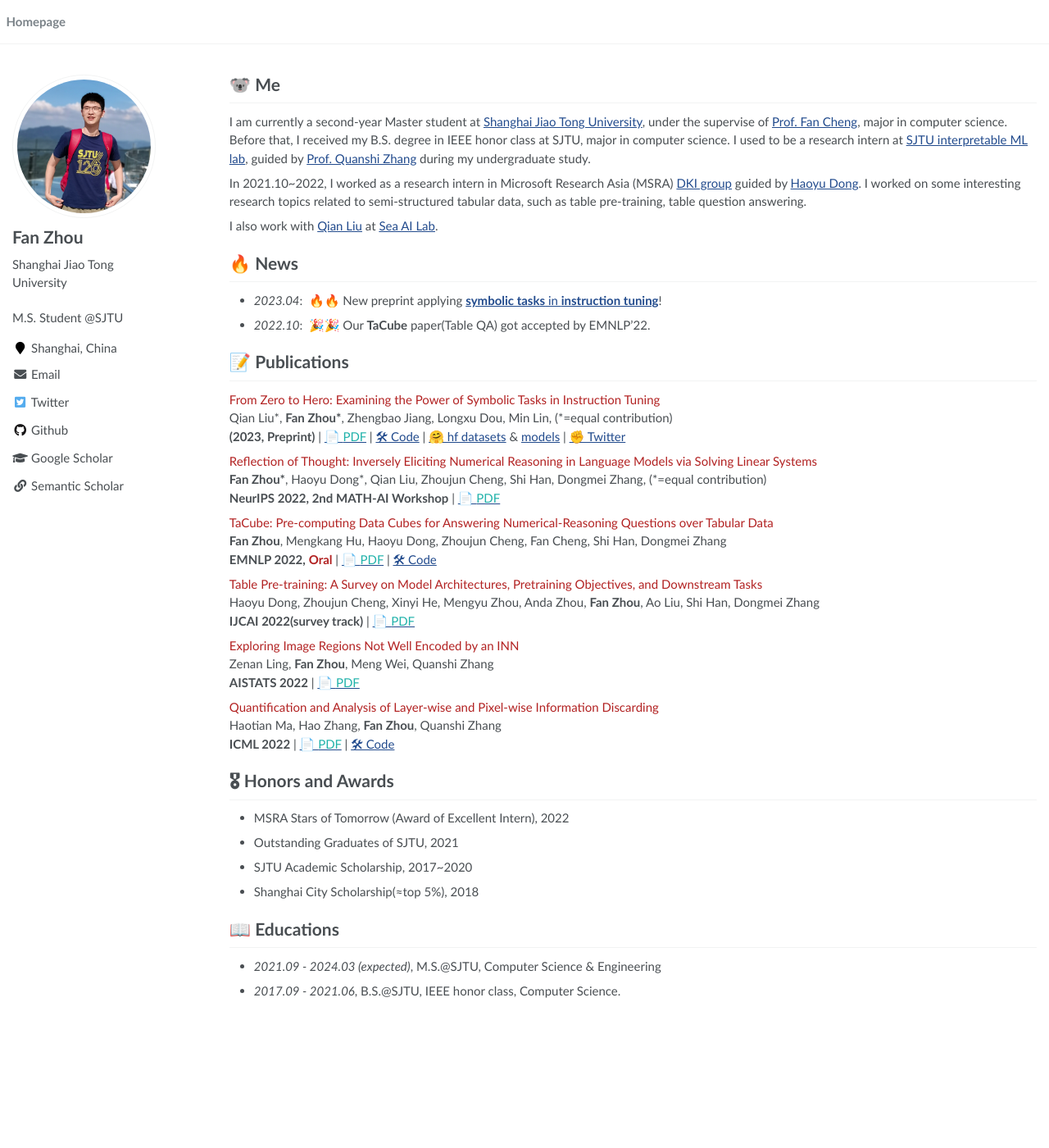
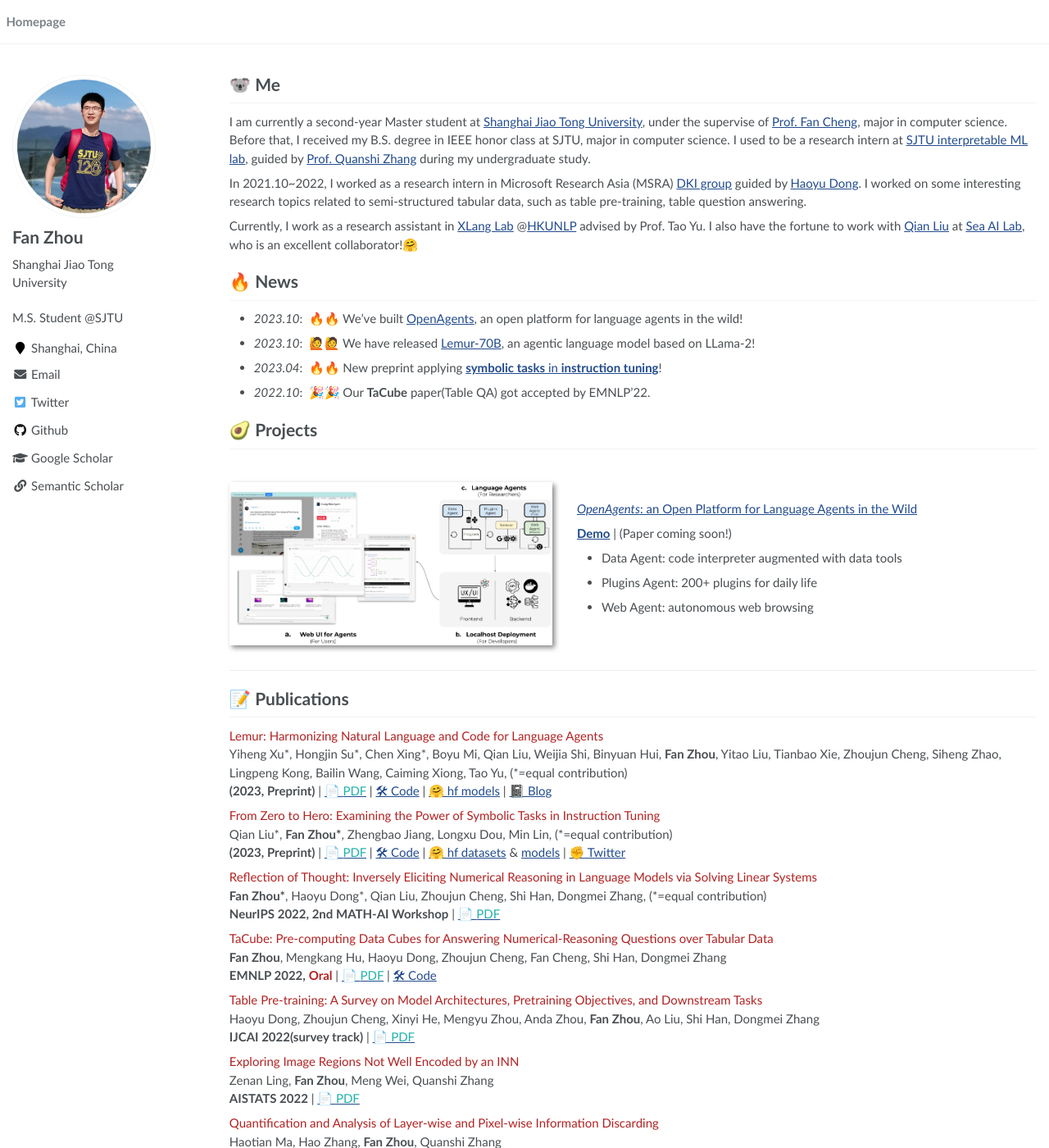
Before and after one commit to koalazf99/koalazf99.github.io, a Jekyll site: the page built from _pages/about.md, in a window 1280 px wide and 1400 px high. Shown: the whole window at 82% size. Built offline with Jekyll 4.4.1, drawn with Linux system fonts in a browser that asks for light colours.

Commit message:
update: 2023.04-2023.08

```diff
--- a/_pages/about.md
+++ b/_pages/about.md
@@ -16,13 +16,36 @@
 
 In 2021.10~2022, I worked as a research intern in Microsoft Research Asia (MSRA) [DKI group](https://www.microsoft.com/en-us/research/group/data-knowledge-intelligence/) guided by [Haoyu Dong](https://www.microsoft.com/en-us/research/people/hadong/). I worked on some interesting research topics related to semi-structured tabular data, such as table pre-training, table question answering.
 
-I also work with [Qian Liu](https://siviltaram.github.io/) at [Sea AI Lab](https://sail.sea.com/).
+Currently, I work as a research assistant in [XLang Lab](https://xlang.ai) @[HKUNLP](https://hkunlp.github.io/) advised by Prof. Tao Yu.
+I also have the fortune to work with [Qian Liu](https://siviltaram.github.io/) at [Sea AI Lab](https://sail.sea.com/), who is an excellent collaborator!🤗
 
 # 🔥 News
+- *2023.10*: &nbsp;🔥🔥 We've built [OpenAgents](https://github.com/xlang-ai/OpenAgents), an open platform for language agents in the wild!
+- *2023.10*: &nbsp;🙋🙋 We have released [Lemur-70B](https://arxiv.org/abs/2310.06830), an agentic language model based on LLama-2!
 - *2023.04*: &nbsp;🔥🔥 New preprint applying [**symbolic tasks** in **instruction tuning**](https://arxiv.org/abs/2304.07995)!
 - *2022.10*: &nbsp;🎉🎉 Our **TaCube** paper(Table QA) got accepted by EMNLP'22.
 
+# 🥑 Projects
+
+<div class='paper-box'><div class='paper-box-image'><div><img src='images/openagents_overview.png' alt="sym" width="100%"></div></div>
+<div class='paper-box-text' markdown="1">
+
+[*OpenAgents*: an Open Platform for Language Agents in the Wild](https://github.com/xlang-ai/OpenAgents)
+
+[**Demo**](https://chat.xlang.ai) | (Paper coming soon!)
+-  Data Agent: code interpreter augmented with data tools
+- Plugins Agent: 200+ plugins for daily life
+- Web Agent: autonomous web browsing
+</div>
+</div>
+
 # 📝 Publications
+
+<div class='paper-box-text' markdown="1">
+<font color="FireBrick">Lemur: Harmonizing Natural Language and Code for Language Agents</font>
+Yiheng Xu\*, Hongjin Su\*, Chen Xing\*, Boyu Mi, Qian Liu, Weijia Shi, Binyuan Hui, **Fan Zhou**, Yitao Liu, Tianbao Xie, Zhoujun Cheng, Siheng Zhao, Lingpeng Kong, Bailin Wang, Caiming Xiong, Tao Yu, (*=equal contribution) \\
+**(2023, Preprint)** |  [📄 <font color="LightSeaGreen">PDF</font>](https://arxiv.org/abs/2310.06830) | [🛠 Code](https://github.com/OpenLemur/Lemur) | [🤗 hf models](https://huggingface.co/OpenLemur) | [📓 Blog](https://www.xlang.ai/blog/openlemur)
+</div>
 
 <div class='paper-box-text' markdown="1">
 <font color="FireBrick">From Zero to Hero: Examining the Power of Symbolic Tasks in Instruction Tuning</font>
```
Also changed, not shown: images/openagents_overview.png (added).
